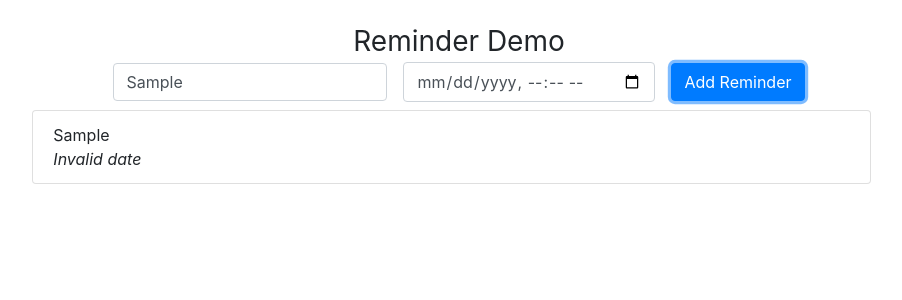
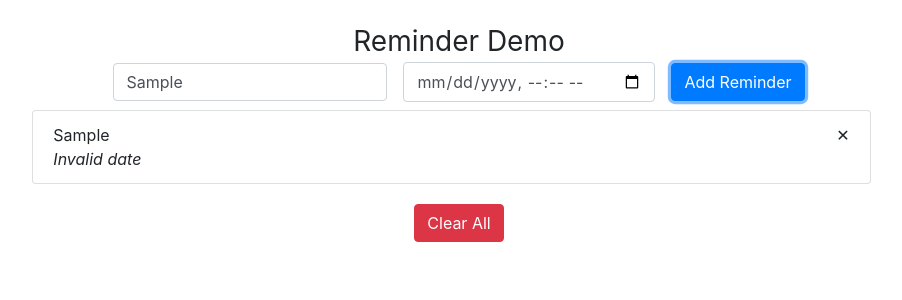
Before and after one commit to gglin26594/reminder-demo, a React (Create React App) app: page / in a window 1280 px wide. Both pictures are taken after typing "Sample" into the empty fields and a click on the button "Add Reminder". Shown: the top 300 px of the page, without its empty margins (181-1083 px from the left). Built offline with nearby package versions, Linux system fonts and the light colour scheme.

Commit message:
add delete and deleteAll action

```diff
--- a/src/actions/index.js
+++ b/src/actions/index.js
@@ -1,4 +1,4 @@
-import { ADD_REMINDER } from "../constant";
+import { ADD_REMINDER, DELETE_REMINDER, DELETE_REMINDER_ALL } from "../constant";
 
 export const addReminder = (text, time) => {
     return {
@@ -7,3 +7,16 @@ export const addReminder = (text, time) => {
         time
     }
 }
+
+export const deleteReminder = (id) => {
+    return {
+        type: DELETE_REMINDER,
+        id
+    }
+}
+
+export const deleteReminderAll = () => {
+    return {
+        type: DELETE_REMINDER_ALL,
+    }
+}
--- a/src/components/App.js
+++ b/src/components/App.js
@@ -1,5 +1,5 @@
 import React, { Component } from "react";
-import { addReminder } from "../actions";
+import { addReminder, deleteReminder, deleteReminderAll } from "../actions";
 import { connect } from "react-redux";
 import PropTypes from "prop-types";
 import moment  from "moment";
@@ -22,6 +22,12 @@ class App extends Component {
       time: value
     });
   }
+  handleDelete(id) {
+    this.props.deleteReminder(id);
+  }
+  handleDeleteAll() {
+    this.props.deleteReminderAll();
+  }
   addReminder() {
     this.props.addReminder(this.state.text, this.state.time);
   }
@@ -33,12 +39,13 @@ class App extends Component {
         {reminderList.map(reminder => {
           return (
             <li key={reminder.id} className="list-group-item mb-1">
-              <div className="list_item">
+              <div className="list-item">
                 <div>{reminder.text}</div>
                 <div>
                   <em>{moment(new Date(reminder.time)).fromNow()}</em>
                 </div>
               </div>
+              <div onClick={()=>this.handleDelete(reminder.id)} className="list-item deleteButton"> &#x2715; </div>
             </li>
           );
         })}
@@ -71,6 +78,9 @@ class App extends Component {
           </button>
         </div>
         {this.renderReminderList()}
+        <div onClick={()=>this.handleDeleteAll()} className="btn btn-danger mt-3">
+          Clear All
+        </div>
       </div>
     );
   }
@@ -78,7 +88,9 @@ class App extends Component {
 
 App.propType = {
   reminderList: PropTypes.array.isRequired,
-  addReminder: PropTypes.func.isRequired
+  addReminder: PropTypes.func.isRequired,
+  deleteReminder: PropTypes.func.isRequired,
+  deleteReminderAll: PropTypes.func.isRequired
 }
 
 const mapStateToProps = state => {
@@ -89,5 +101,5 @@ const mapStateToProps = state => {
 
 export default connect(
   mapStateToProps,
-  { addReminder }
+  { addReminder, deleteReminder,deleteReminderAll }
 )(App);
--- a/src/constant/index.js
+++ b/src/constant/index.js
@@ -1 +1,5 @@
 export const ADD_REMINDER = "ADD_REMINDER";
+
+export const DELETE_REMINDER = "DELETE_REMINDER";
+
+export const DELETE_REMINDER_ALL = "DELETE_REMINDER_ALL";
--- a/src/index.css
+++ b/src/index.css
@@ -9,3 +9,10 @@
   text-align: center;
   font-size: 28px;
 }
+.list-item {
+  display: inline-block;
+}
+.deleteButton {
+  float: right;
+  padding-left: 5px;
+}
--- a/src/reducers/index.js
+++ b/src/reducers/index.js
@@ -1,23 +1,35 @@
-import { ADD_REMINDER } from "../constant";
+import { ADD_REMINDER, DELETE_REMINDER, DELETE_REMINDER_ALL } from "../constant";
 
-const tempReminder= (action)=> {
-    return {
-        text: action.text,
-        id: Math.random(), //since we have not many data item, so id is not likely to duplicate just for fast dev
-        time: action.time
-    }
+const tempReminder = action => {
+	return {
+		text: action.text,
+		id: Math.random(), //since we have not many data item, so id is not likely to duplicate just for fast dev
+		time: action.time
+	};
 };
 
-const reminder = (state=[], action={})=> {
-    switch(action.type) {
-        case ADD_REMINDER: {
-            return [
-                ...state,
-                tempReminder(action)
-            ]
-        }
-        default: return state;
-    }
-}
+const reminder = (state = [], action = {}) => {
+	switch (action.type) {
+		case ADD_REMINDER: {
+			return [...state, tempReminder(action)];
+		}
+		case DELETE_REMINDER: {
+			//below is a failure case, because state cant be changed, just replace the old one with a new onw
+			// let removeIndex = state
+			// 	.map(function(item) {
+			// 		return item.id;
+			// 	})
+			// 	.indexOf(action.id);
+			// console.log(removeIndex);
+			// ~removeIndex && state.splice(removeIndex, 1); //(removeIndex >= 0) && array.splice(removeIndex, 1);
+			return state.filter(reminder => reminder.id !== action.id);//this function does not change the original state
+		}
+		case DELETE_REMINDER_ALL: {
+			return [];
+		}
+		default:
+			return state;
+	}
+};
 
 export default reminder;
```
